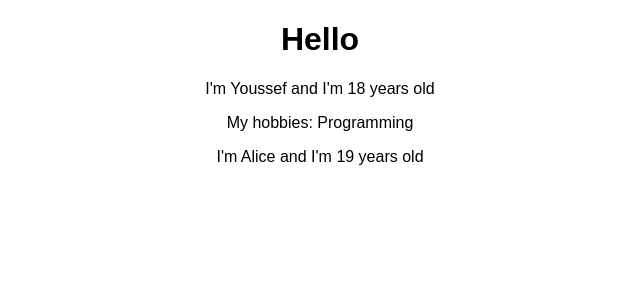
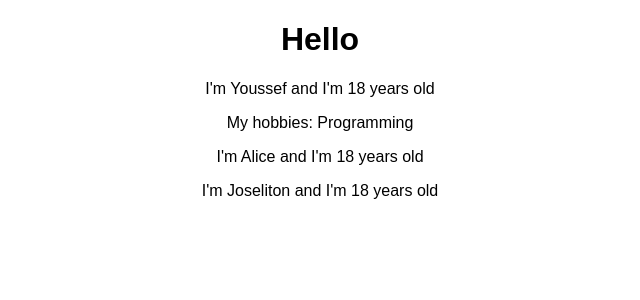
Before and after one commit to youssef-md/The-Burger-Builder, a React (Create React App) app: page / in a window 1280 px wide. Shown: the top 300 px of the page, without its empty margins (320-960 px from the left). Built offline with nearby package versions, Linux system fonts and the light colour scheme.

Commit message:
Working with class state

```diff
--- a/src/App.js
+++ b/src/App.js
@@ -3,12 +3,22 @@ import './App.css';
 import Person from './Person/Person' //firs letter must be capital so React identifies as custom component
 
 class App extends Component {
+
+  state = {
+    persons: [
+      { name: 'Youssef', age: 18 },
+      { name: 'Alice', age: 19},
+      { name: 'Joseliton', age: 20}
+    ]
+  }
+
   render() {
     return (
       <div className="App">
         <h1>Hello</h1>
-        <Person name="Youssef" age="18" >My hobbies: Programming</Person>
-        <Person name="Alice" age="19" />
+        <Person name = { this.state.persons[0].name } age = { this.state.persons[0].age } >My hobbies: Programming</Person>
+        <Person name = { this.state.persons[1].name } age = { this.state.persons[0].age } />
+        <Person name = { this.state.persons[2].name } age = { this.state.persons[0].age } />
       </div>
     );
 
```
